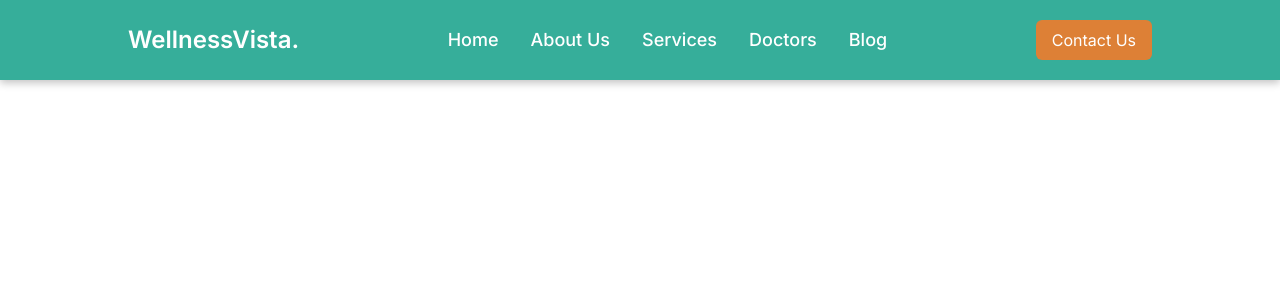
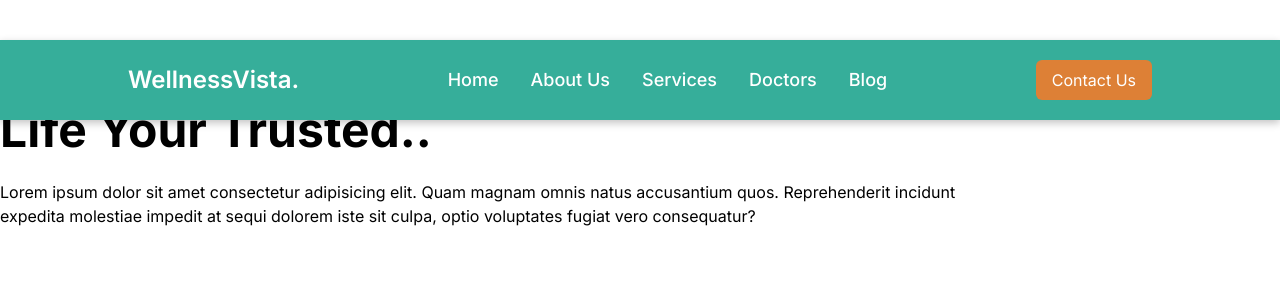
Before and after one commit to Ridwan-09/Wellness-Vista, a React (Vite) app: page / in a window 1280 px wide. Shown: the top 300 px of the page. Built offline with nearby package versions, Linux system fonts and the light colour scheme.

Commit message:
first commit

```diff
--- a/src/App.jsx
+++ b/src/App.jsx
@@ -1,10 +1,18 @@
 import React from 'react';
 import Navbar from './components/Navbar';
+import Home from './components/Home';
 
 const App = () => {
   return (
     <div>
       <Navbar></Navbar>
+
+      <main>
+        <div id="home">
+          <Home></Home>
+        </div>
+      </main>
+
     </div>
   );
 };
--- /dev/null
+++ b/src/components/Home.jsx
@@ -0,0 +1,14 @@
+import React from 'react';
+import Button from "../layouts/Button";
+
+const Home = () => {
+    return (
+        <div className=" w-full lg:w-4/5 space-y-5 mt-10">
+            <h1 className="text-5xl font-bold leading-tight">Empowering Health Choices for a Vibrant Life Your Trusted..</h1>
+            <p>Lorem ipsum dolor sit amet consectetur adipisicing elit. Quam magnam omnis natus accusantium quos. Reprehenderit incidunt expedita molestiae impedit at sequi dolorem iste sit culpa, optio voluptates fugiat vero consequatur?</p>
+
+        </div>
+    );
+};
+
+export default Home;
```
